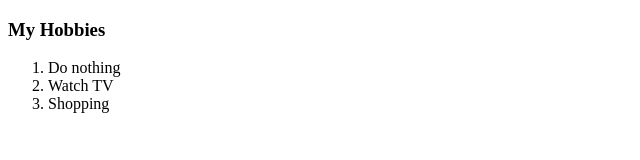
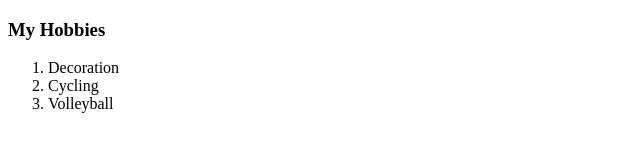
Before and after one commit to diananelly/cv, a plain HTML site: page hobbies.html in a window 1280 px wide. Shown: the full height of the page, 0-640 px from the left. Drawn offline with Linux system fonts and the light colour scheme.

Commit message:
Update hobbies.html

```diff
--- a/hobbies.html
+++ b/hobbies.html
@@ -7,9 +7,9 @@
 <body>
     <h3>My Hobbies</h3>
     <ol>
-        <li>Do nothing</li>
-        <li>Watch TV</li>
-        <li>Shopping</li>
+        <li>Decoration</li>
+        <li>Cycling</li>
+        <li>Volleyball</li>
     </ol>
 </body>
 
```
